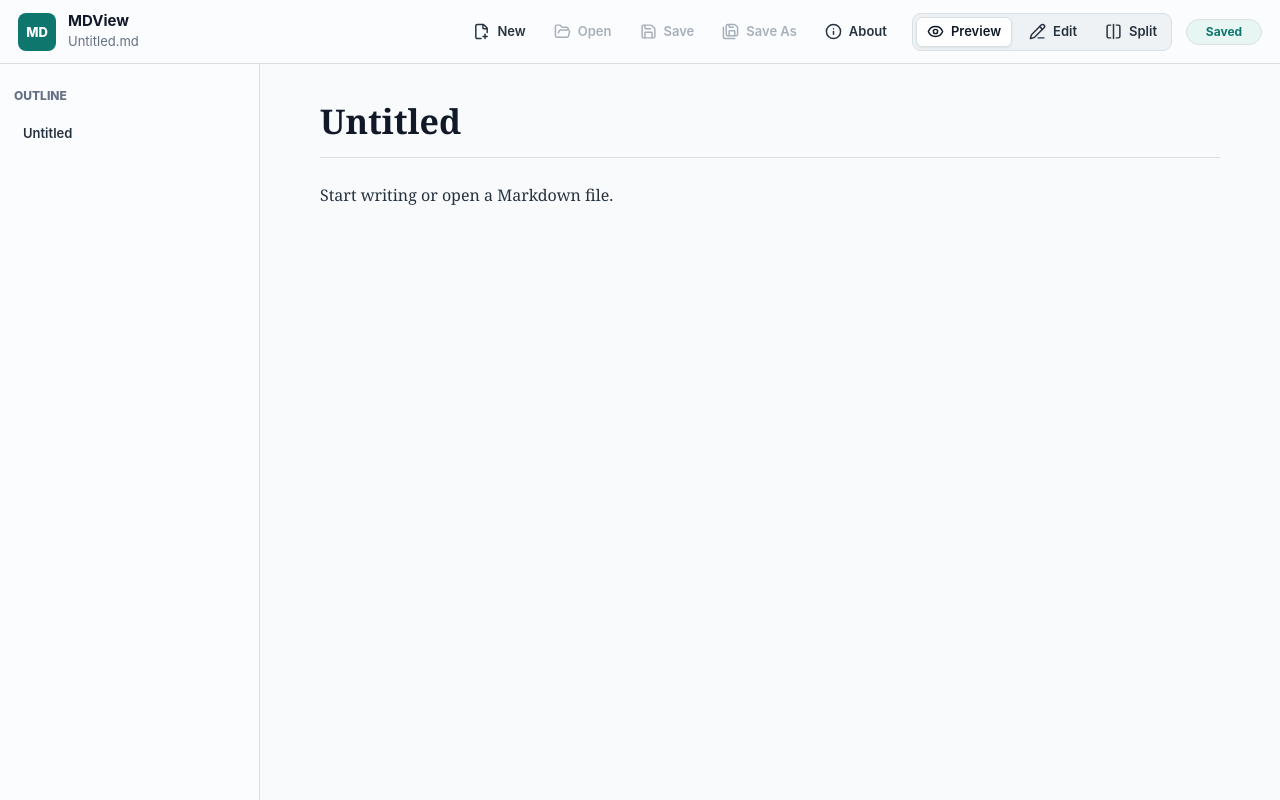
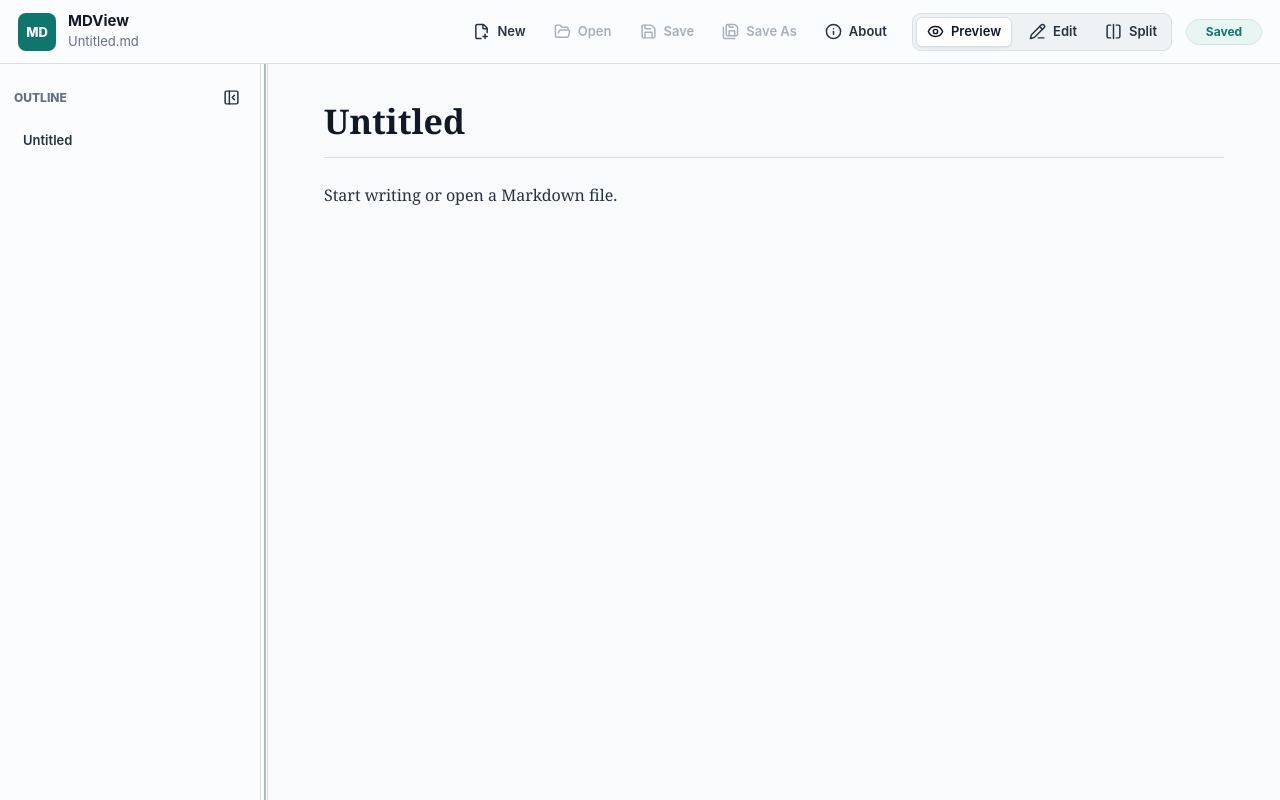
Before and after one commit to isunky/MDView, a React (Vite) app: page / in a window 1280 px wide. Built offline with nearby package versions, Linux system fonts and the light colour scheme.

Commit message:
Add collapsible resizable outline

```diff
--- a/src/App.css
+++ b/src/App.css
@@ -88,6 +88,9 @@
 .toolbar button:focus-visible,
 .view-controls button:focus-visible,
 .about-close:focus-visible,
+.outline-close:focus-visible,
+.outline-reopen:focus-visible,
+.outline-resizer:focus-visible,
 .markdown-editor:focus-visible {
   outline: 2px solid var(--focus);
   outline-offset: 2px;
@@ -158,7 +161,6 @@
 
 .outline-panel {
   overflow: auto;
-  border-right: 1px solid var(--border);
   background: var(--toolbar-bg);
 }
 
@@ -181,6 +183,14 @@
   grid-template-columns: 260px minmax(0, 1fr);
 }
 
+.view-preview .workspace.outline-open {
+  grid-template-columns: auto 8px minmax(0, 1fr);
+}
+
+.view-preview .workspace.outline-collapsed {
+  grid-template-columns: 44px minmax(0, 1fr);
+}
+
 .view-edit .workspace {
   grid-template-columns: minmax(0, 1fr);
 }
@@ -190,16 +200,81 @@
 }
 
 .document-outline {
-  padding: 24px 14px;
+  padding: 18px 14px 24px;
+}
+
+.outline-header {
+  display: flex;
+  align-items: center;
+  justify-content: space-between;
+  gap: 10px;
+  margin-bottom: 12px;
 }
 
 .outline-title {
-  margin: 0 0 14px;
+  margin: 0;
   color: var(--text-muted);
   font-size: 12px;
   font-weight: 760;
   letter-spacing: 0;
   text-transform: uppercase;
+}
+
+.outline-close,
+.outline-reopen {
+  display: grid;
+  place-items: center;
+  border: 1px solid transparent;
+  border-radius: 7px;
+  color: var(--control-text);
+  background: transparent;
+  cursor: pointer;
+}
+
+.outline-close {
+  width: 30px;
+  height: 30px;
+  flex: 0 0 auto;
+}
+
+.outline-close:hover,
+.outline-reopen:hover {
+  border-color: var(--border);
+  background: var(--control-hover);
+}
+
+.outline-close svg,
+.outline-reopen svg {
+  width: 17px;
+  height: 17px;
+  stroke-width: 2.1;
+}
+
+.outline-resizer {
+  width: 8px;
+  min-width: 8px;
+  border-left: 1px solid var(--border);
+  border-right: 1px solid var(--border);
+  background:
+    linear-gradient(to right, transparent 0 3px, rgba(100, 116, 139, 0.5) 3px 5px, transparent 5px),
+    var(--toolbar-bg);
+  cursor: col-resize;
+}
+
+.outline-resizer:hover,
+.outline-resizer:focus-visible {
+  background:
+    linear-gradient(to right, transparent 0 3px, var(--accent) 3px 5px, transparent 5px),
+    var(--control-hover);
+}
+
+.outline-reopen {
+  width: 44px;
+  min-width: 44px;
+  height: 100%;
+  border-radius: 0;
+  border-right: 1px solid var(--border);
+  background: var(--toolbar-bg);
 }
 
 .outline-list {
@@ -521,7 +596,17 @@
     grid-template-columns: minmax(0, 1fr);
   }
 
+  .view-preview .workspace.outline-open,
+  .view-preview .workspace.outline-collapsed {
+    grid-template-columns: minmax(0, 1fr);
+  }
+
   .view-preview .outline-panel {
+    display: none;
+  }
+
+  .view-preview .outline-resizer,
+  .view-preview .outline-reopen {
     display: none;
   }
 
--- a/src/App.tsx
+++ b/src/App.tsx
@@ -1,9 +1,10 @@
-import { useCallback, useEffect, useMemo, useState } from 'react'
+import { useCallback, useEffect, useMemo, useState, type KeyboardEvent } from 'react'
 import {
   Eye,
   FilePlus2,
   FolderOpen,
   Info,
+  PanelLeftOpen,
   PencilLine,
   Save,
   SaveAll,
@@ -29,11 +30,24 @@ type AppProps = {
   fileAccess?: FileAccess
 }
 
+const DEFAULT_OUTLINE_WIDTH = 260
+const MIN_OUTLINE_WIDTH = 180
+const MAX_OUTLINE_WIDTH = 420
+const OUTLINE_KEYBOARD_STEP = 16
+
+type OutlineResizeStart = {
+  pointerX: number
+  width: number
+} | null
+
 function App({ fileAccess = tauriFileAccess }: AppProps) {
   const [markdownDocument, setMarkdownDocument] = useState(createInitialDocument)
   const [viewMode, setViewMode] = useState<ViewMode>('preview')
   const [statusMessage, setStatusMessage] = useState('Saved')
   const [isAboutOpen, setIsAboutOpen] = useState(false)
+  const [isOutlineOpen, setIsOutlineOpen] = useState(true)
+  const [outlineWidth, setOutlineWidth] = useState(DEFAULT_OUTLINE_WIDTH)
+  const [outlineResizeStart, setOutlineResizeStart] = useState<OutlineResizeStart>(null)
   const outlineItems = useMemo(
     () => extractMarkdownOutline(markdownDocument.content),
     [markdownDocument.content],
@@ -73,6 +87,32 @@ function App({ fileAccess = tauriFileAccess }: AppProps) {
   useEffect(() => {
     window.document.title = `${markdownDocument.isDirty ? '* ' : ''}${markdownDocument.title} - MDView`
   }, [markdownDocument.isDirty, markdownDocument.title])
+
+  useEffect(() => {
+    if (!outlineResizeStart) {
+      return
+    }
+
+    const resizeStart = outlineResizeStart
+
+    function handlePointerMove(event: PointerEvent) {
+      setOutlineWidth(
+        clampOutlineWidth(resizeStart.width + event.clientX - resizeStart.pointerX),
+      )
+    }
+
+    function handlePointerUp() {
+      setOutlineResizeStart(null)
+    }
+
+    window.addEventListener('pointermove', handlePointerMove)
+    window.addEventListener('pointerup', handlePointerUp)
+
+    return () => {
+      window.removeEventListener('pointermove', handlePointerMove)
+      window.removeEventListener('pointerup', handlePointerUp)
+    }
+  }, [outlineResizeStart])
 
   async function handleNewDocument() {
     if (!canDiscardUnsavedChanges()) {
@@ -148,6 +188,28 @@ function App({ fileAccess = tauriFileAccess }: AppProps) {
   function handleOutlineJump(id: string) {
     window.document.getElementById(id)?.scrollIntoView({ behavior: 'smooth', block: 'start' })
   }
+
+  function handleOutlineResizeKey(event: KeyboardEvent<HTMLDivElement>) {
+    if (event.key !== 'ArrowLeft' && event.key !== 'ArrowRight') {
+      return
+    }
+
+    event.preventDefault()
+    setOutlineWidth((currentWidth) =>
+      clampOutlineWidth(
+        currentWidth + (event.key === 'ArrowRight' ? OUTLINE_KEYBOARD_STEP : -OUTLINE_KEYBOARD_STEP),
+      ),
+    )
+  }
+
+  const isOutlineVisible = viewMode === 'preview' && isOutlineOpen
+  const workspaceClasses = [
+    'workspace',
+    viewMode === 'preview' && isOutlineOpen ? 'outline-open' : '',
+    viewMode === 'preview' && !isOutlineOpen ? 'outline-collapsed' : '',
+  ]
+    .filter(Boolean)
+    .join(' ')
 
   const nativeFileTitle = fileAccess.supportsNativeFiles
     ? undefined
@@ -242,11 +304,45 @@ function App({ fileAccess = tauriFileAccess }: AppProps) {
         </div>
       </header>
 
-      <section className="workspace" aria-label="Markdown workspace">
-        {viewMode === 'preview' ? (
-          <aside className="outline-panel" aria-label="Outline panel">
-            <DocumentOutline items={outlineItems} onJump={handleOutlineJump} />
+      <section className={workspaceClasses} aria-label="Markdown workspace">
+        {isOutlineVisible ? (
+          <aside
+            className="outline-panel"
+            aria-label="Outline panel"
+            style={{ width: `${outlineWidth}px` }}
+          >
+            <DocumentOutline
+              items={outlineItems}
+              onJump={handleOutlineJump}
+              onClose={() => setIsOutlineOpen(false)}
+            />
           </aside>
+        ) : null}
+        {isOutlineVisible ? (
+          <div
+            className="outline-resizer"
+            role="separator"
+            aria-label="Resize document outline"
+            aria-orientation="vertical"
+            aria-valuemin={MIN_OUTLINE_WIDTH}
+            aria-valuemax={MAX_OUTLINE_WIDTH}
+            aria-valuenow={outlineWidth}
+            tabIndex={0}
+            onPointerDown={(event) => {
+              setOutlineResizeStart({ pointerX: event.clientX, width: outlineWidth })
+            }}
+            onKeyDown={handleOutlineResizeKey}
+          />
+        ) : null}
+        {viewMode === 'preview' && !isOutlineOpen ? (
+          <button
+            type="button"
+            className="outline-reopen"
+            onClick={() => setIsOutlineOpen(true)}
+            aria-label="Expand document outline"
+          >
+            <PanelLeftOpen aria-hidden="true" />
+          </button>
         ) : null}
         <section className="editor-panel" aria-label="Source editor panel">
           <MarkdownEditor value={markdownDocument.content} onChange={handleContentChange} />
@@ -264,4 +360,8 @@ function getErrorMessage(error: unknown): string {
   return error instanceof Error ? error.message : 'File operation failed'
 }
 
+function clampOutlineWidth(width: number): number {
+  return Math.min(Math.max(width, MIN_OUTLINE_WIDTH), MAX_OUTLINE_WIDTH)
+}
+
 export default App
--- a/src/components/DocumentOutline.tsx
+++ b/src/components/DocumentOutline.tsx
@@ -1,14 +1,26 @@
+import { PanelLeftClose } from 'lucide-react'
 import type { MarkdownOutlineItem } from '../domain/markdownOutline'
 
 type DocumentOutlineProps = {
   items: MarkdownOutlineItem[]
   onJump: (id: string) => void
+  onClose: () => void
 }
 
-export function DocumentOutline({ items, onJump }: DocumentOutlineProps) {
+export function DocumentOutline({ items, onJump, onClose }: DocumentOutlineProps) {
   return (
     <nav className="document-outline" aria-label="Document outline">
-      <div className="outline-title">Outline</div>
+      <div className="outline-header">
+        <div className="outline-title">Outline</div>
+        <button
+          type="button"
+          className="outline-close"
+          onClick={onClose}
+          aria-label="Collapse document outline"
+        >
+          <PanelLeftClose aria-hidden="true" />
+        </button>
+      </div>
       {items.length > 0 ? (
         <ol className="outline-list">
           {items.map((item) => (
```
Also changed, not shown: 1 other file (tests, documents, lock files or other folders).
